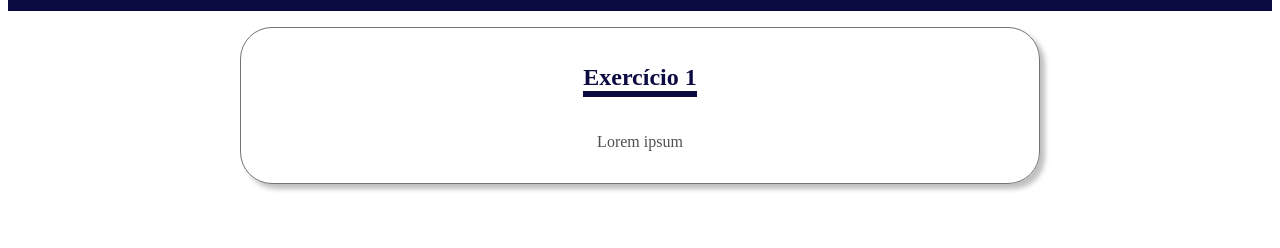
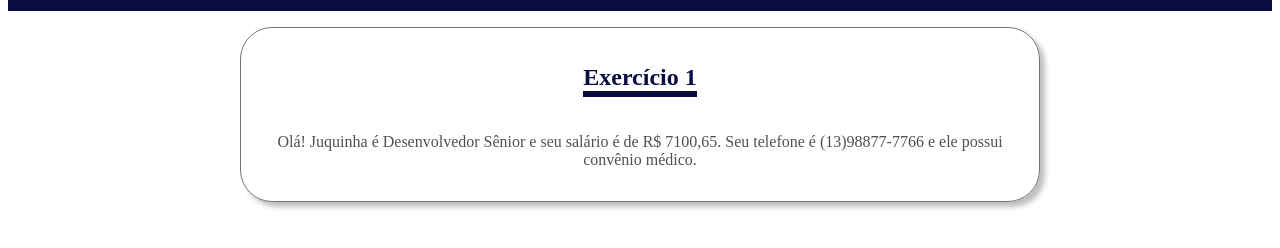
Before and after one commit to docarley/S4-T4-LevelUp, a plain HTML site: page variaveis/index.html in a window 1280 px wide. Shown: the part 98-346 px from the top of the page. Drawn offline with Linux system fonts and the light colour scheme.

Commit message:
Entrega do quadro Variáveis - Exercício 1

```diff
--- a/variaveis/index.html
+++ b/variaveis/index.html
@@ -15,7 +15,7 @@
         <section class="exercicio container">
             <h2 class="exercicio__titulo">Exercício 1</h2>
             <div class="exercicio__solucao">
-                <p>Lorem ipsum</p>
+                <p class="exercicio__solucao-txt"></p>
             </div>
         </section>
     </main>
--- a/variaveis/js/main.js
+++ b/variaveis/js/main.js
@@ -0,0 +1,34 @@
+// 1. Crie 5 variáveis e atribua valores, respeitando os tipos de dados a serem armazenados. Em seguida, em uma variável chamada profissional, concatene as variáveis abaixo formando uma string que faça sentido com os dados informados e apresente essa variável com o método document.write() em algum arquivo.html ou utilizando o console.log().
+
+// a. nome (string)
+// b. telefone (string)
+// c. se possui convênio médico ou não (booleano)
+// d. profissão (string)
+// e. salário (number)
+
+let nome = "Juquinha";
+let telefone = "(13)98877-7766";
+let possuiConvenioMedico=true;
+let profissao = "Desenvolvedor Sênior";
+let salario=7100.65;
+
+const solucao = document.querySelector(".exercicio__solucao-txt");
+
+let profissional = mostrarMensagemPrincipal(nome,telefone,possuiConvenioMedico,profissao,salario);
+
+console.log(profissional);
+solucao.innerHTML=profissional;
+
+
+function mostrarMensagemPossuiConvenio(situacaoConvenio){
+    if (situacaoConvenio) {
+        return "possui convênio médico";
+    } else {
+        return "não possui convênio médico";
+    }
+}
+
+function mostrarMensagemPrincipal(nome, telefone, possuiConvenioMedico, profissao, salario){
+    let mensagem = `Olá! ${nome} é ${profissao} e seu salário é de R$ ${salario.toString().replace(".", ",")}. Seu telefone é ${telefone} e ele ${mostrarMensagemPossuiConvenio(possuiConvenioMedico)}.`;
+    return mensagem;
+}
```
